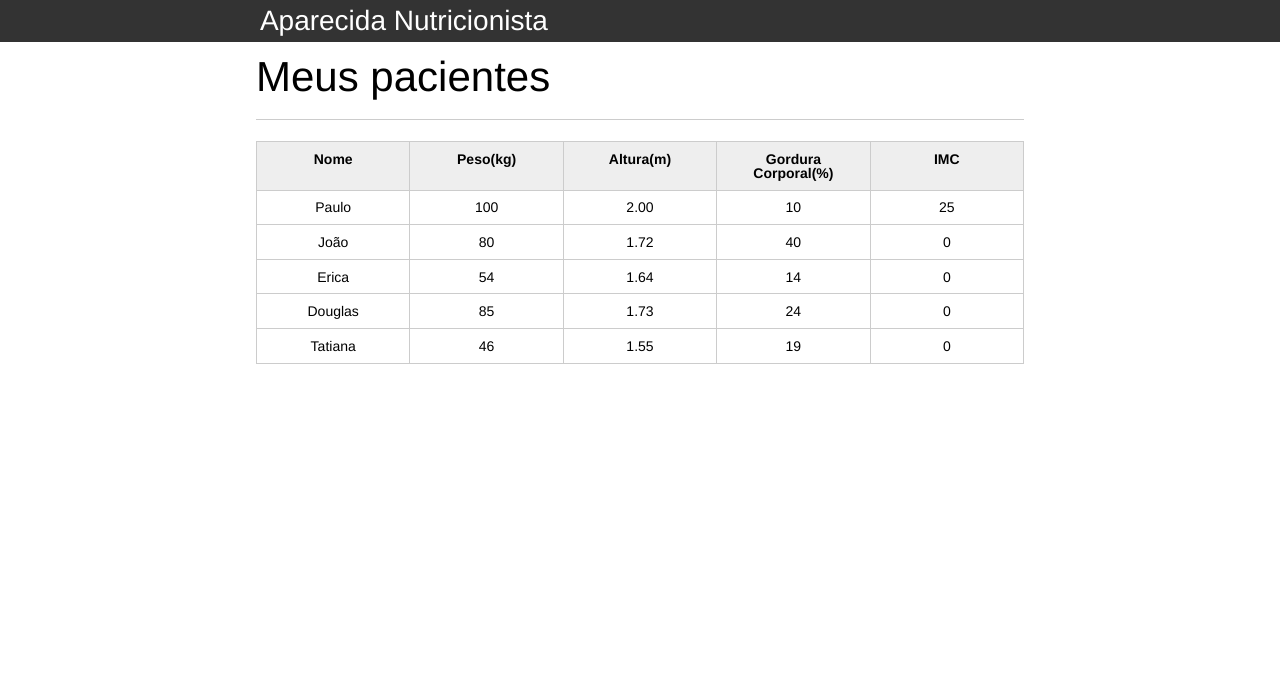
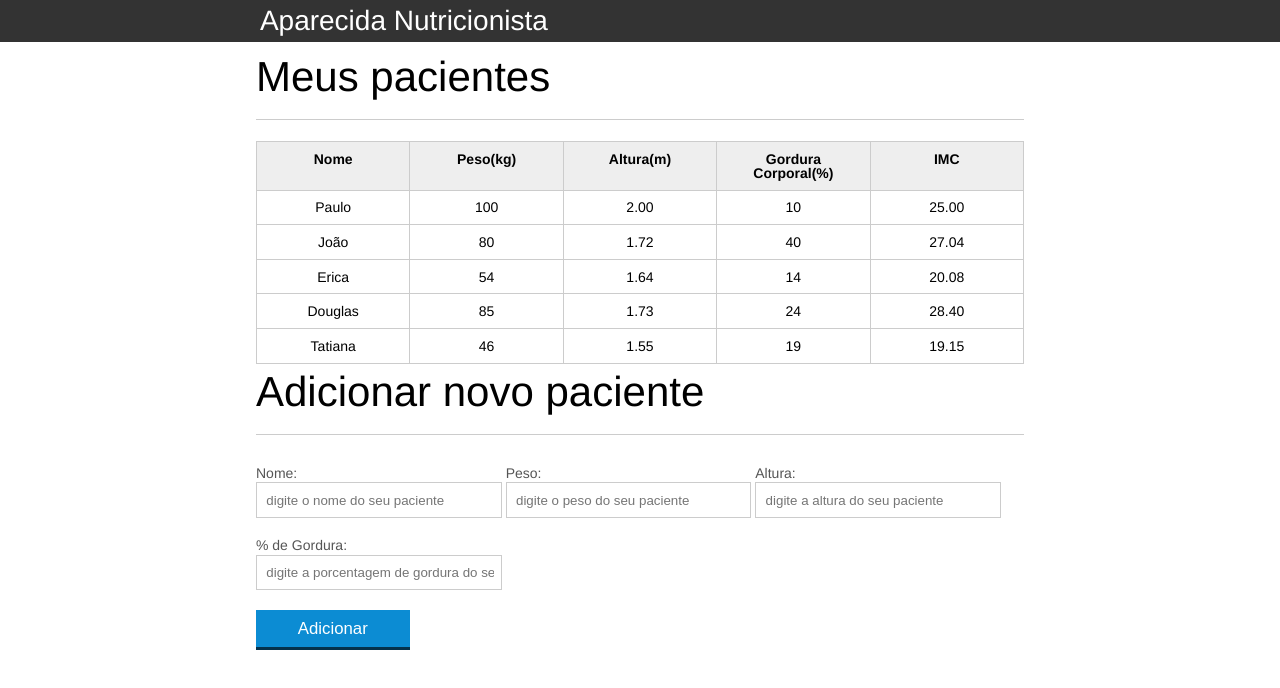
Before and after one commit to Antoniomarcosls/sitenutricao-alura, a plain HTML site: page index.html in a window 1280 px wide. Drawn offline with Linux system fonts and the light colour scheme.

Commit message:
Curso JavaScript

```diff
--- a/css/index.css
+++ b/css/index.css
@@ -132,3 +132,7 @@ button[disabled=disabled], button:disabled {
 .campo-invalido{
 	border: 1px solid red;
 }
+
+.paciente-invalido {
+	background-color: lightcoral;
+}
--- a/index.html
+++ b/index.html
@@ -72,6 +72,31 @@
 			</section>
 		</main>
 
+		<!-- ... -->
+<section class="container">
+	<h2 id="titulo-form">Adicionar novo paciente</h2>
+	<form >
+			<div class="grupo">
+					<label for="nome">Nome:</label>
+					<input id="nome" name="nome" type="text" placeholder="digite o nome do seu paciente" class="campo">
+			</div>
+			<div class="grupo">
+					<label for="peso">Peso:</label>
+					<input id="peso" name="peso" type="text" placeholder="digite o peso do seu paciente" class="campo campo-medio">
+			</div>
+			<div class="grupo">
+					<label for="altura">Altura:</label>
+					<input id="altura" name="altura" type="text" placeholder="digite a altura do seu paciente" class="campo campo-medio">
+			</div>
+			<div class="grupo">
+					<label for="gordura">% de Gordura:</label>
+					<input id="gordura" type="text" placeholder="digite a porcentagem de gordura do seu paciente" class="campo campo-medio">
+			</div>
+
+			<button id="adicionar-paciente" class="botao bto-principal">Adicionar</button>
+	</form>
+</section>
+
 		<script src="js/principal.js" ></script>
 
 	</body>
--- a/js/principal.js
+++ b/js/principal.js
@@ -1,9 +1,12 @@
 var titulo =	document.querySelector(".titulo");
 titulo.textContent = "Aparecida Nutricionista";
 
-var paciente = document.querySelector("#primeiro-paciente");
+var pacientes = document.querySelectorAll(".paciente");
 
-var tdPeso = document.querySelector(".info-peso");
+for(var i = 0; i < pacientes.length; i++) {
+  var paciente = pacientes[i];
+
+  var tdPeso = paciente.querySelector(".info-peso");
   var peso = tdPeso.textContent;
 
   var tdAltura = paciente.querySelector(".info-altura");
@@ -17,16 +20,24 @@ var alturaEhValida = true;
   if(peso <= 0 || peso >= 1000){
     console.log("Peso inválido!");
     pesoEhValido = false;
-  tdImc.textContent = "Peso inválido!"
+    tdImc.textContent = "Peso inválido!";
+    paciente.classList.add("paciente-invalido");
   }
 
   if (altura <= 0 || altura > 3.0) {
     console.log("Altura inválida!");
     alturaEhValida = false;
-  tdImc.textContent = "Altura inválida!"
+    tdImc.textContent = "Altura inválida!";
+    paciente.classList.add("paciente-invalido");
   }
 
   if (alturaEhValida && pesoEhValido) {
     var imc = peso / (altura * altura);
-  tdImc.textContent = imc;
+    tdImc.textContent = imc.toFixed(2);
   }
+}
+
+var botaoAdicionar = document.querySelector("#adicionar-paciente");
+botaoAdicionar.addEventListener("click", function() {
+  console.log("Oi, cliquei no botão.")
+} );
```
Lines whose indentation alone changed are shown as unchanged.
